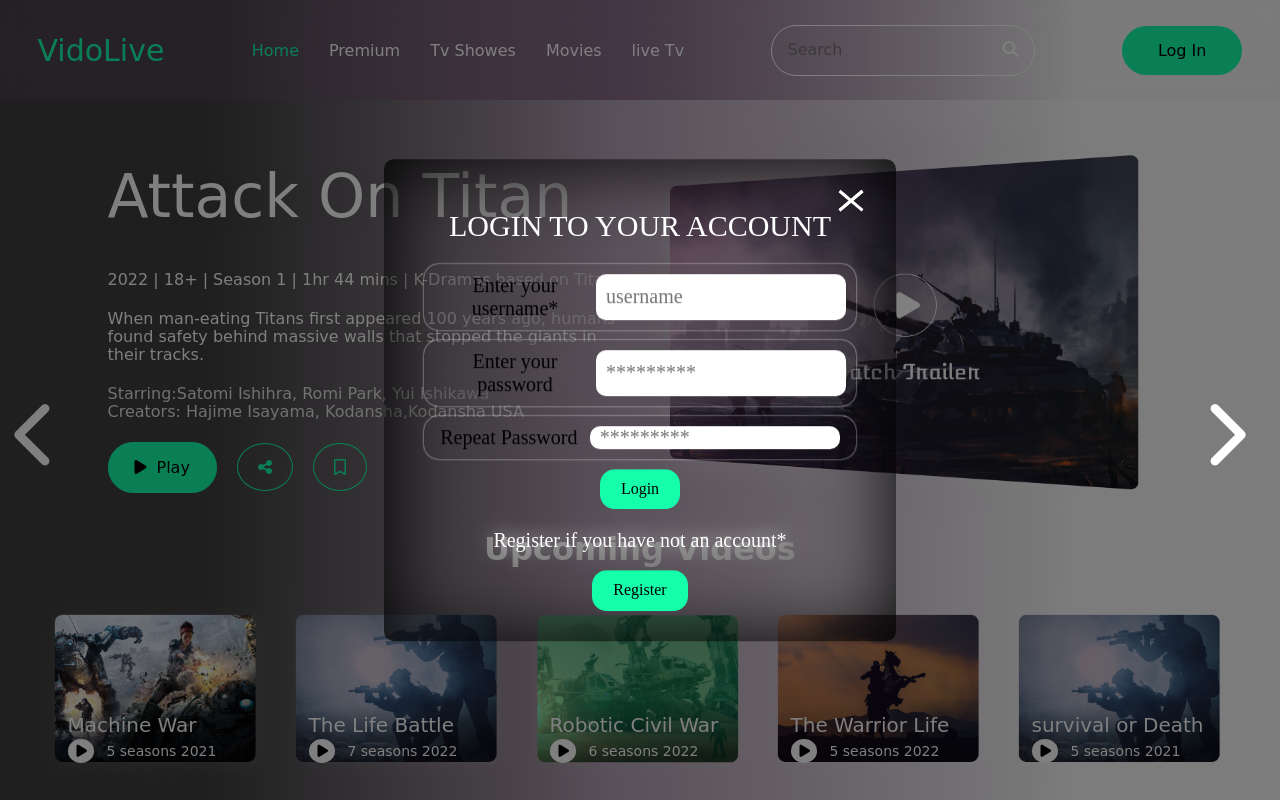
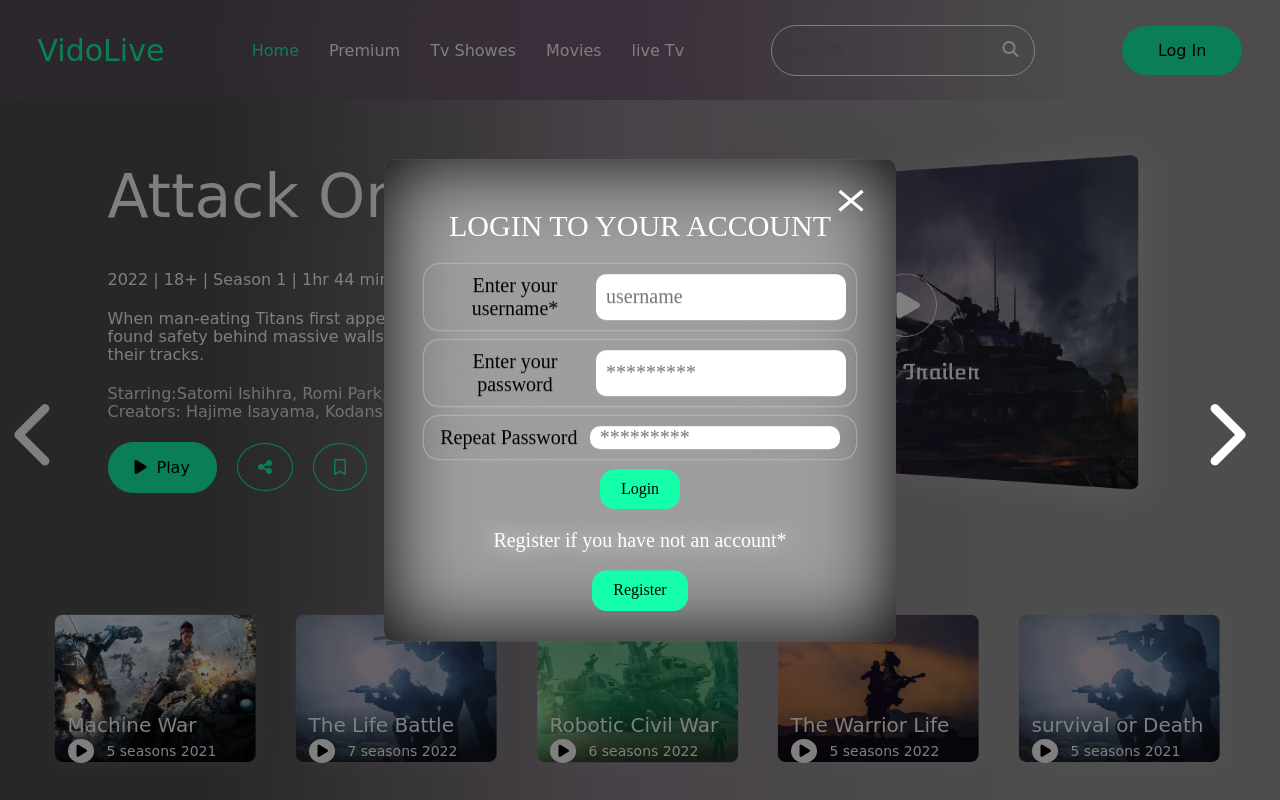
Before and after one commit to saidaziz0102/VideoLive, a plain HTML site: page index.html in a window 1280 px wide. Drawn offline with Linux system fonts and the light colour scheme; the site is published under a folder, as on GitHub Pages, so addresses that start at the root find nothing; a web font is replaced by a local one.

Commit message:
changed images paths

```diff
--- a/css/style.css
+++ b/css/style.css
@@ -20,7 +20,7 @@ html {
   display: grid;
   height: 100vh;
   scroll-behavior: smooth;
-  background: linear-gradient(90.35deg, rgba(0, 0, 0, 0.5) 16.51%, rgba(109, 76, 110, 0.3) 48.2%, rgba(0, 0, 0, 0.01) 83.93%), url(/images/back-img.png);
+  background: linear-gradient(90.35deg, rgba(0, 0, 0, 0.5) 16.51%, rgba(109, 76, 110, 0.3) 48.2%, rgba(0, 0, 0, 0.01) 83.93%), url(../images/back-img.png);
   background-position: center;
   font-style: normal;
   position: relative;
@@ -306,7 +306,7 @@ html {
   min-height: 350px;
   border-radius: 10px;
   padding: 30px;
-  background-image: url(/images/back-img.png);
+  background-image: url(../images/back-img.png);
   background-size: cover;
   background-repeat: no-repeat;
   color: #000000;
```
